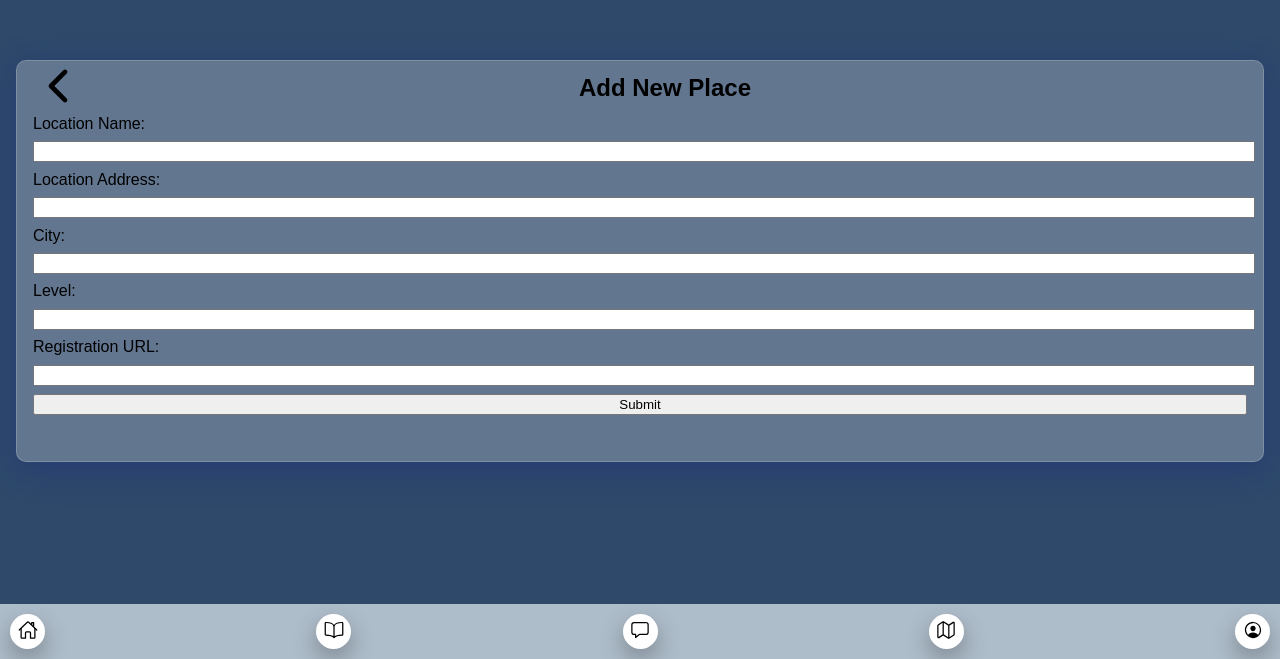
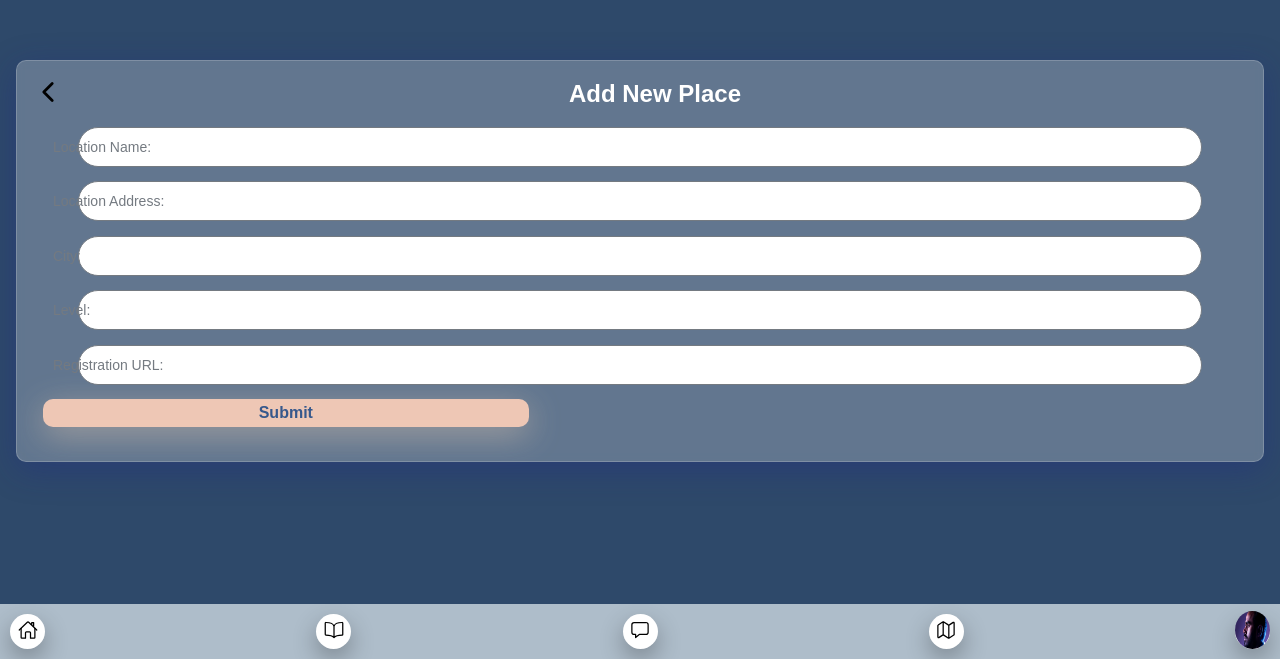
Before and after one commit to gennhonglin/capstone-client, a React (Create React App) app: page /add-post in a window 1280 px wide. Shown: the part 141-800 px from the top of the page. Built offline with nearby package versions, Linux system fonts and the light colour scheme.

Commit message:
Made some styling changes to adding a post and also added in styling for the commentsList section as well as Changing the color of add Location button

```diff
--- a/src/Pages/AddPost/AddPost.js
+++ b/src/Pages/AddPost/AddPost.js
@@ -3,7 +3,10 @@ import PostForm from "../../components/PostForm/PostForm";
 import "./AddPost.scss";
 
 function AddPost() {
-    const image = sessionStorage.getItem("image");
+    let image = sessionStorage.getItem("image");
+    if(image === null) {
+        image = true;
+    }
 
     return(
         <div className="add-post">
--- a/src/Pages/Homepage/Homepage.js
+++ b/src/Pages/Homepage/Homepage.js
@@ -4,11 +4,12 @@ import jwt_decode from "jwt-decode";
 
 function Homepage() {
         const token = sessionStorage.getItem("token");
-        const image = sessionStorage.getItem("image");
+        let image = sessionStorage.getItem("image");
         let display;
         let username;
-        if(token === "guest") {
+        if(token === "guest" || token === null) {
             username = "Guest";
+            image = true;
         } else {
             display = jwt_decode(token);
             username = display.data.email;
--- a/src/Pages/Location/Location.js
+++ b/src/Pages/Location/Location.js
@@ -6,7 +6,11 @@ import { useState } from "react";
 
 
 function Location() {
-    const image = sessionStorage.getItem("image");
+    let image = sessionStorage.getItem("image");
+    if(image === null) {
+        image = true;
+    }
+
     const initialState = {
         lng: -123.116226,
         lat: 49.246292,
--- a/src/Pages/PostDetail/PostDetail.js
+++ b/src/Pages/PostDetail/PostDetail.js
@@ -8,8 +8,12 @@ import './PostDetail.scss';
 
 
 function PostDetail() {
+
     const { id } = useParams();
-    const image = sessionStorage.getItem("image");
+    let image = sessionStorage.getItem("image");
+    if(image === null) {
+        image = true;
+    }
 
     return (
         <div className='single-post'>
--- a/src/components/CommentList/CommentList.scss
+++ b/src/components/CommentList/CommentList.scss
@@ -9,6 +9,32 @@
 
 
     &__post {
-        background-color: white;
+        background: rgb(255, 255, 255);
+        border-radius: 16px;
+        box-shadow: 0 4px 30px rgba(243, 230, 230, 0.3);
+        backdrop-filter: blur(5px);
+        -webkit-backdrop-filter: blur(5px);
+        border: 1px solid rgba(231, 169, 85, 0.3);
+        &__details {
+            height: 5rem;
+            padding-left: 1rem;
+            padding-right: 1rem;
+            display: flex;
+            flex-direction: column;
+            align-items: flex-start;
+            justify-content: space-evenly;
+
+            &-info {
+                margin: 0;
+                color: #2E496A;
+                font-size: 1rem;
+            }
+
+            &-date {
+                margin: 0;
+                color: #2E496A;
+                font-size: .75rem;
+            }
+        }
     }
 }
--- a/src/components/PostForm/PostForm.js
+++ b/src/components/PostForm/PostForm.js
@@ -21,11 +21,11 @@ function PostForm() {
         }
 
         axios.post('http://localhost:8080/location', newPost)
-        .then((response) => {
-            if(response.status === 201) {
-                Navigate(-1);
-            }
-        })
+            .then((response) => {
+                if (response.status === 201) {
+                    Navigate(-1);
+                }
+            })
 
 
 
@@ -40,16 +40,27 @@ function PostForm() {
                     <h2 className="post-form__container__header-title">Add New Place</h2>
                 </div>
                 <form onSubmit={newPost} className="post-form__container__form" ref={form}>
-                    <label className="post-form__container__form-label">Location Name:</label>
-                    <input type="text" name="name" className="post-form__container__form-input"></input>
-                    <label className="post-form__container__form-label">Location Address:</label>
-                    <input type="text" name="address" className="post-form__container__form-input"></input>
-                    <label className="post-form__container__form-label">City:</label>
-                    <input type="text" name="city" className="post-form__container__form-input"></input>
-                    <label className="post-form__container__form-label">Level:</label>
-                    <input type="text" name="level" className="post-form__container__form-input"></input>
-                    <label className="post-form__container__form-label">Registration URL:</label>
-                    <input type="text" name="registration" className="post-form__container__form-input"></input>
+                    <div className="post-form__container__form-container">
+                        <input type="text" name="name" className="post-form__container__form-container__input" required></input>
+                        <span className="post-form__container__form-container__label">Location Name:</span>
+                    </div>
+                    <div className="post-form__container__form-container">
+                        <input type="text" name="address" className="post-form__container__form-container__input" required></input>
+                        <span className="post-form__container__form-container__label">Location Address:</span>
+                    </div>
+                    <div className="post-form__container__form-container">
+                        <input type="text" name="city" className="post-form__container__form-container__input" required></input>
+                        <span className="post-form__container__form-container__label">City:</span>
+                    </div>
+                    <div className="post-form__container__form-container">
+                        <input type="text" name="level" className="post-form__container__form-container__input" required></input>
+                        <span className="post-form__container__form-container__label">Level:</span>
+                    </div>
+                    <div className="post-form__container__form-container">
+                        <input type="text" name="registration" className="post-form__container__form-container__input" required></input>
+                        <span className="post-form__container__form-container__label">Registration URL:</span>
+                    </div>
+
                     <button type="submit" className="post-form__container__form-button">Submit</button>
                 </form>
             </div>
--- a/src/components/PostForm/PostForm.scss
+++ b/src/components/PostForm/PostForm.scss
@@ -8,24 +8,27 @@
         height: 25rem;
         padding-right: 1rem;
         padding-left: 1rem;
-        background: rgba( 255, 255, 255, 0.25 );
-        box-shadow: 0 8px 32px 0 rgba( 31, 38, 135, 0.37 );
-        backdrop-filter: blur( 4px );
-        -webkit-backdrop-filter: blur( 4px );
+        background: rgba(255, 255, 255, 0.25);
+        box-shadow: 0 8px 32px 0 rgba(31, 38, 135, 0.37);
+        backdrop-filter: blur(4px);
+        -webkit-backdrop-filter: blur(4px);
         border-radius: 10px;
-        border: 1px solid rgba( 255, 255, 255, 0.18 );
+        border: 1px solid rgba(255, 255, 255, 0.18);
 
         &__header {
             display: flex;
+            padding-top: 1rem;
+            padding-bottom: 1rem;
 
             &-img {
-                height: 3.125rem;
-                width: 3.125rem;
+                height: 1.875rem;
+                width: 1.875rem;
 
             }
 
             &-title {
                 margin: auto;
+                color: #fff;
             }
         }
 
@@ -36,12 +39,57 @@
             justify-content: space-between;
             align-items: flex-start;
 
-            &-input {
+            &-container {
+                position: relative;
                 width: 100%;
+
+                &__input {
+                    width: 90%;
+                    padding: .625rem .9375rem;
+                    border: 1px solid #747a81;
+                    background: #fff;
+                    border-radius: 1.25rem;
+                    outline: none;
+                    font-size: 1em;
+                    transition: .5s;
+
+                }
+
+                &__label {
+                    position: absolute;
+                    left: 0;
+                    padding: .75rem 1.25rem;
+                    pointer-events: none;
+                    font-size: .875rem;
+                    transition: .5s;
+                    color: #747a81;
+                }
+
+                &__input:valid~&__label,
+                &__input:focus~&__label {
+                    color: #fff;
+                    transform: translateX(8px) translateY(-8px);
+                    font-size: 14px;
+                    padding: 0 .9375rem;
+                    margin-left: 10px;
+                    background: #e9b49b;
+                    border-radius: 1.25rem;
+                    letter-spacing: .1em;
+                }
+
             }
 
             &-button {
-                width: 100%;
+                width: 40%;
+                margin-left: .625rem;
+                border: none;
+                padding: .3125rem;
+                border-radius: .625rem;
+                background-color: #eec7b5;
+                color: #36588C;
+                font-size: 1rem;
+                font-weight: 600;
+                box-shadow: 0 8px 32px 0 rgba(254,220,184, 0.4);
             }
         }
     }
--- a/src/components/Posts/Posts.scss
+++ b/src/components/Posts/Posts.scss
@@ -20,10 +20,11 @@
             padding-top: 1rem;
 
             &-link {
+                text-decoration: none;
                 border: none;
                 border-radius: 1.25rem;
                 background-color: #aebdca;
-                color: #e8dfca;
+                color: #2E496A;
                 font-weight: 600;
                 padding: .5rem;
             }
```
